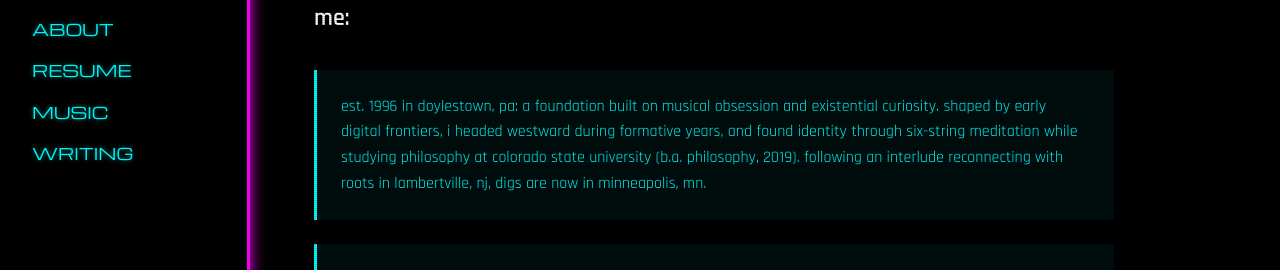
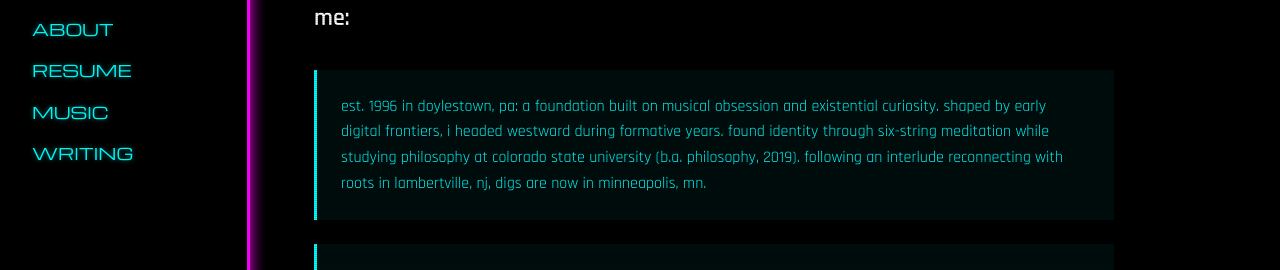
Before and after one commit to ngouldey/ngouldey.github.io, a plain HTML site: page index.html in a window 1280 px wide. Shown: the part 223-493 px from the top of the page. Drawn offline with nearby package versions, Linux system fonts and the light colour scheme.

Commit message:
bio change

```diff
--- a/index.html
+++ b/index.html
@@ -34,7 +34,7 @@
             <h2 class="section-heading">me:</h2>
             <div class="about-content">
                 <p class="neon-blue">est. 1996 in doylestown, pa: a foundation built on musical obsession and existential curiosity.
-                  shaped by early digital frontiers, i headed westward during formative years, and found identity through six-string meditation while studying philosophy at colorado state university (b.a. philosophy, 2019). following an interlude reconnecting with roots in lambertville, nj,
+                  shaped by early digital frontiers, i headed westward during formative years. found identity through six-string meditation while studying philosophy at colorado state university (b.a. philosophy, 2019). following an interlude reconnecting with roots in lambertville, nj,
                   digs are now in minneapolis, mn.</p>
 
                 <p class="neon-yellow">paid bills by: safeguarding users of the meet group's social media application portfolio, now underwriting inland marine business insurance.</p>
```
